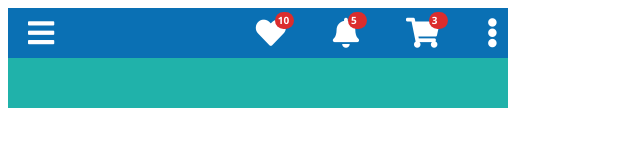
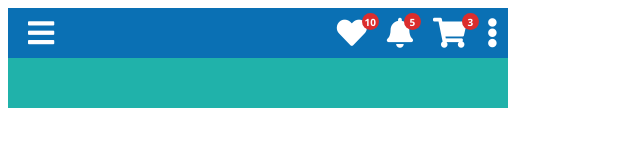
Before and after one commit to lauraoviedosocias/Posicionamiento-Ejercicio-4, a plain HTML site: page index.html in a window 1280 px wide. Shown: the whole page, without its empty margins (0-640 px from the left). Drawn offline with Linux system fonts and the light colour scheme.

Commit message:
Cambie tipo de posicionado

```diff
--- a/index.html
+++ b/index.html
@@ -11,19 +11,21 @@
 <body>
 <nav>
     <div class="menu"><i class="fas fa-bars"></i></div>
-    <div class="iconos"><i class="fas fa-heart"></i>
-        <div class="numero">
+    <div class="iconos">
+
+    <i class="fas fa-heart"></i>
+        <div class="numero corazon">
             <p>10</p>
         </div>
     <i class="fas fa-bell"></i>
-    <div class="numero">
-        <p>5</p>
-    </div>
+        <div class="numero campana">
+            <p>5</p>
+        </div>
 
     <i class="fas fa-shopping-cart"></i>
-    <div class="numero">
-        <p>3</p>
-    </div>
+        <div class="numero shop">
+            <p>3</p>
+        </div>
     <i class="fas fa-ellipsis-v"></i></div>
 </nav>
 
--- a/style.css
+++ b/style.css
@@ -28,17 +28,41 @@ p {
     font-size: 10px;
     color: white;
     margin: 0;
+    margin-block-end: 0;
+    padding: 0;
+}
+
+.iconos {
+    display: flex;
+    position: relative;
 }
 
 .numero {
-    display: inline-block;
+    display: flex;
+    justify-content: center;
+    align-items: center;
     background-color: rgb(219, 45, 45);
-    border-radius: 50px;
+    border-radius: 10px;
     width: 15px;
     height: 15px;
-    margin: 0;
-    padding: 1px 1px 1px 3px;
-    position: relative;
-    right: 25px;
-    bottom: 20px;
+    padding: 1px 1px 1px 1px;
+
 }
+
+.corazon {
+    position: absolute;
+    top: 5px;
+    left: 35px;
+}
+
+.campana {
+    position: absolute;
+    top: 5px;
+    left: 77px;
+}
+
+.shop {
+    position: absolute;
+    top: 5px;
+    left: 135px;
+}
```
